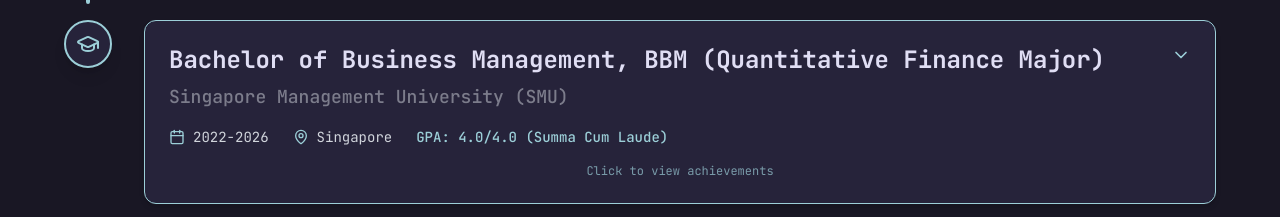
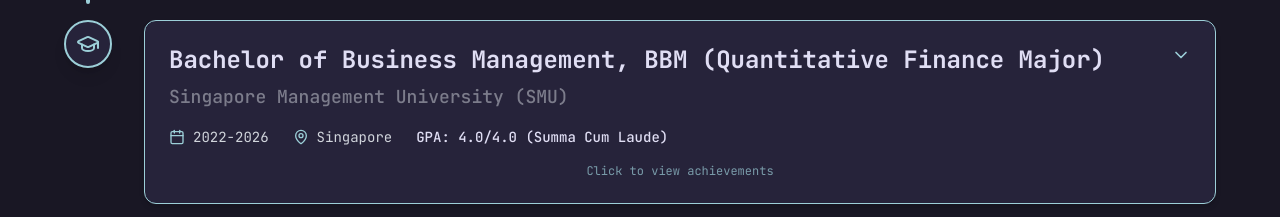
Before and after one commit to xavierchen0/portfolio-website, a React (Vite) app: page / in a window 1280 px wide. Shown: the part 1100-1317 px from the top of the page. Built offline with nearby package versions, Linux system fonts and the light colour scheme.

Commit message:
feat: removed icon delay and GPA text color for education sect

```diff
--- a/src/components/EducationSection.jsx
+++ b/src/components/EducationSection.jsx
@@ -86,7 +86,7 @@ export default function EducationSection({ id }) {
                   viewport={{ once: true }}
                   transition={{
                     duration: 0.4,
-                    delay: index * 0.2 + 0.6,
+                    delay: 0.8,
                     type: "spring",
                     stiffness: 200,
                   }}
@@ -169,9 +169,7 @@ export default function EducationSection({ id }) {
                     </div>
                     {edu.gpa !== "nil" && (
                       <div className="flex items-center gap-2 font-medium">
-                        <span className="text-rosepinefoam">
-                          GPA: {edu.gpa}
-                        </span>
+                        <span>GPA: {edu.gpa}</span>
                       </div>
                     )}
                   </div>
```
